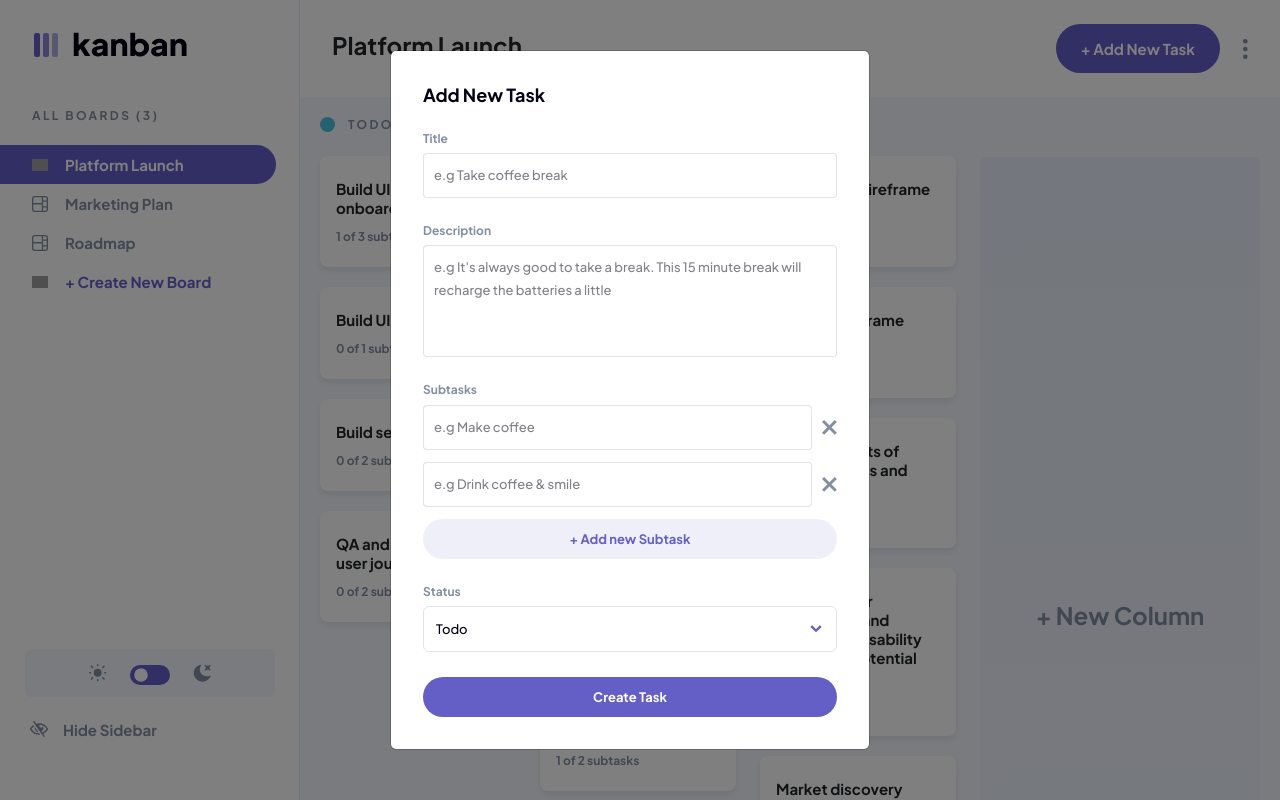
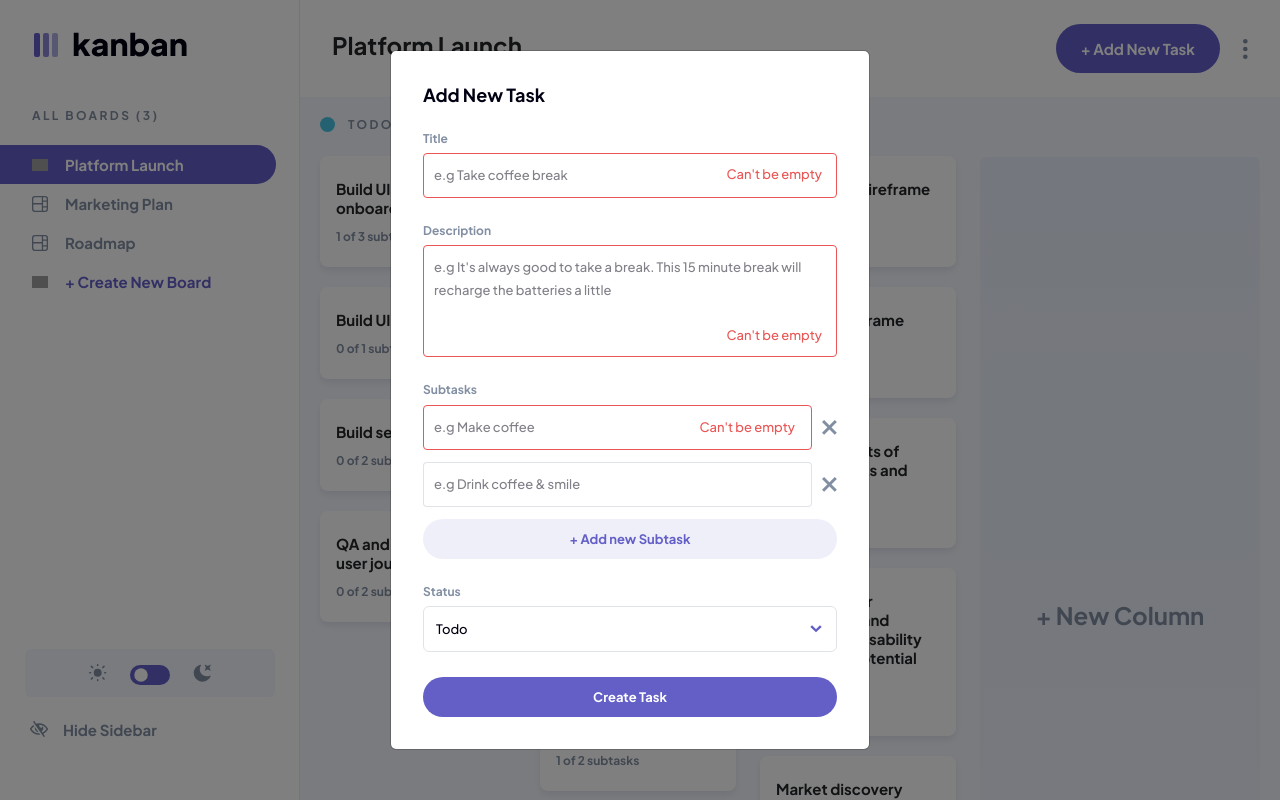
Before and after one commit to jownsu/kanban-task-management, a React (Vite) app: page / in a window 1280 px wide. Both pictures are taken after a click on the button "+ Add New Task". Shown: the top 800 px of the page. Built offline with nearby package versions, Linux system fonts and the light colour scheme; grey boxes are pictures that could not be loaded.

Commit message:
Added errors states on inputs

```diff
--- a/src/modals/add_board/add_board.modal.tsx
+++ b/src/modals/add_board/add_board.modal.tsx
@@ -1,4 +1,4 @@
-import { FC } from "react";
+import { FC, FormEvent } from "react";
 import { Modal } from "react-bootstrap";
 
 import "./add_board.modal.scss";
@@ -11,6 +11,10 @@ type AddBoardProps = {
 const AddBoardModal:FC<AddBoardProps> = (props) => {
     const { is_show, onHide } = props;
 
+    const handleSubmit = (event: FormEvent) => {
+        event.preventDefault();
+    }
+
     return (
         <Modal
             show={is_show}
@@ -19,16 +23,19 @@ const AddBoardModal:FC<AddBoardProps> = (props) => {
             id="add_board_modal"
         >
             <Modal.Body>
+                <form onSubmit={handleSubmit}>
                     <p className="title">Add New Board</p>
-                <div className="input_group">
+                    <div className="input_group error">
                         <label htmlFor="title">Name</label>
                         <input type="text" id="title" placeholder="e.g Web design"/>
+                        <p className="error_message">Can't be empty</p>
                     </div>
                     <div className="board_columns_container">
                         <p className="label">Columns</p>
-                    <div className="column_group">
+                        <div className="column_group error">
                             <input type="text" defaultValue="Todo" />
                             <button className="remove_btn" type="button"></button>
+                            <p className="error_message">Can't be empty</p>
                         </div>
                         <div className="column_group">
                             <input type="text" defaultValue="Doing" />
@@ -36,7 +43,8 @@ const AddBoardModal:FC<AddBoardProps> = (props) => {
                         </div>
                         <button id="add_column_btn" type="button">+ Add new Column</button>
                     </div>
-                <button type="button" id="create_board_btn">Create New Board</button>
+                    <button type="submit" id="create_board_btn">Create New Board</button>
+                </form>
             </Modal.Body>
         </Modal>
     );
--- a/src/modals/add_task/add_task.modal.scss
+++ b/src/modals/add_task/add_task.modal.scss
@@ -22,6 +22,7 @@
         flex-direction: column;
         gap: 7px;
         margin-bottom: 25px;
+        position: relative;
 
         label{
             color: $color_grey_3;
@@ -94,6 +95,28 @@
                 }
             }
         }
+
+        &.error{
+            input, textarea{
+                border: 1px solid $color_red;
+            }
+
+            .error_message{
+                color: $color_red;
+                font: 500 13px/23px $font_primary;
+                position: absolute;
+            }
+
+            input ~ .error_message{
+                right: 15px;
+                top: 32px;
+            }
+
+            textarea ~ .error_message{
+                bottom: 10px;
+                right: 15px;
+            }
+        }
     }
 
     .sub_tasks_container{
@@ -109,6 +132,7 @@
             display: flex;
             gap: 10px;
             margin-bottom: 12px;
+            position: relative;
             input{
                 border-radius: 4px;
                 border: 1px solid rgba(130, 143, 163, 0.25);
@@ -136,6 +160,19 @@
                 width: 15px;
                 &:hover{
                     background: url("/images/icon-cross-red.svg") center / contain no-repeat;
+                }
+            }
+
+            &.error{
+                input{
+                    border: 1px solid $color_red;
+                }
+
+                .error_message{
+                    color: $color_red;
+                    font: 500 13px/23px $font_primary;
+                    position: absolute;
+                    right: 42px;
                 }
             }
         }
--- a/src/modals/add_task/add_task.modal.tsx
+++ b/src/modals/add_task/add_task.modal.tsx
@@ -1,4 +1,4 @@
-import { FC, useState } from "react";
+import { FC, FormEvent, useState } from "react";
 import { Modal, Dropdown } from "react-bootstrap";
 
 import "./add_task.modal.scss";
@@ -26,6 +26,10 @@ const AddTaskModal:FC<AddTaskProps> = (props) => {
     ]);
     const [ selected_status, setSelectedStatus ] = useState(status_items[0]);
 
+    const handleSubmit = (event: FormEvent) => {
+        event.preventDefault();
+    }
+
     return (
         <Modal
             show={is_show}
@@ -34,20 +38,24 @@ const AddTaskModal:FC<AddTaskProps> = (props) => {
             id="new_task_modal"
         >
             <Modal.Body>
+                <form onSubmit={handleSubmit}>
                     <p className="title">Add New Task</p>
-                <div className="input_group">
+                    <div className="input_group error">
                         <label htmlFor="title">Title</label>
                         <input type="text" id="title" placeholder="e.g Take coffee break"/>
+                        <p className="error_message">Can't be empty</p>
                     </div>
-                <div className="input_group">
+                    <div className="input_group error">
                         <label htmlFor="description">Description</label>
                         <textarea name="description" id="description" placeholder="e.g It's always good to take a break. This 15 minute break will recharge the batteries a little"></textarea>
+                        <p className="error_message">Can't be empty</p>
                     </div>
                     <div className="sub_tasks_container">
                         <p className="label">Subtasks</p>
-                    <div className="sub_task">
+                        <div className="sub_task error">
                             <input type="text" placeholder="e.g Make coffee" />
                             <button className="remove_btn" type="button"></button>
+                            <div className="error_message">Can't be empty</div>
                         </div>
                         <div className="sub_task">
                             <input type="text" placeholder="e.g Drink coffee & smile" />
@@ -72,7 +80,8 @@ const AddTaskModal:FC<AddTaskProps> = (props) => {
                             </Dropdown.Menu>
                         </Dropdown>
                     </div>
-                <button type="button" id="create_task_btn">Create Task</button>
+                    <button type="submit" id="create_task_btn">Create Task</button>
+                </form>
             </Modal.Body>
         </Modal>
     );
--- a/src/modals/edit_board/edit_board.modal.tsx
+++ b/src/modals/edit_board/edit_board.modal.tsx
@@ -1,4 +1,4 @@
-import { FC } from "react";
+import { FC, FormEvent } from "react";
 import { Modal } from "react-bootstrap";
 
 import "./edit_board.modal.scss";
@@ -11,6 +11,10 @@ type EditBoardProps = {
 const EditBoardModal:FC<EditBoardProps> = (props) => {
     const { is_show, onHide } = props;
 
+    const handleSubmit = (event: FormEvent) => {
+        event.preventDefault();
+    }
+
     return (
         <Modal
             show={is_show}
@@ -19,16 +23,19 @@ const EditBoardModal:FC<EditBoardProps> = (props) => {
             id="edit_board_modal"
         >
             <Modal.Body>
+                <form onSubmit={handleSubmit}>
                     <p className="title">Edit Board</p>
-                <div className="input_group">
+                    <div className="input_group error">
                         <label htmlFor="title">Board Name</label>
                         <input type="text" id="title" placeholder="e.g Web design"/>
+                        <p className="error_message">Can't be empty</p>
                     </div>
                     <div className="board_columns_container">
                         <p className="label">Board Columns</p>
-                    <div className="column_group">
+                        <div className="column_group error">
                             <input type="text" defaultValue="Todo" />
                             <button className="remove_btn" type="button"></button>
+                            <p className="error_message">Can't be empty</p>
                         </div>
                         <div className="column_group">
                             <input type="text" defaultValue="Doing" />
@@ -40,7 +47,8 @@ const EditBoardModal:FC<EditBoardProps> = (props) => {
                         </div>
                         <button id="add_column_btn" type="button">+ Add new Column</button>
                     </div>
-                <button type="button" id="save_changes_btn">Save Changes</button>
+                    <button type="submit" id="save_changes_btn">Save Changes</button>
+                </form>
             </Modal.Body>
         </Modal>
     );
--- a/src/modals/edit_task/edit_task.modal.tsx
+++ b/src/modals/edit_task/edit_task.modal.tsx
@@ -1,4 +1,4 @@
-import { FC, useState } from "react";
+import { FC, FormEvent, useState } from "react";
 import { Modal, Dropdown } from "react-bootstrap";
 
 import "./edit_task.modal.scss";
@@ -26,6 +26,10 @@ const EditTaskModal:FC<EditTaskProps> = (props) => {
     ]);
     const [ selected_status, setSelectedStatus ] = useState(status_items[0]);
 
+    const handleSubmit = (event: FormEvent) => {
+        event.preventDefault();
+    }
+
     return (
         <Modal
             show={is_show}
@@ -34,20 +38,24 @@ const EditTaskModal:FC<EditTaskProps> = (props) => {
             id="edit_task_modal"
         >
             <Modal.Body>
+                <form onSubmit={handleSubmit}>
                     <p className="title">Edit Task</p>
-                <div className="input_group">
+                    <div className="input_group error">
                         <label htmlFor="title">Title</label>
                         <input type="text" id="title" placeholder="e.g Take coffee break"/>
+                        <p className="error_message">Can't be empty</p>
                     </div>
-                <div className="input_group">
+                    <div className="input_group error">
                         <label htmlFor="description">Description</label>
                         <textarea name="description" id="description" placeholder="e.g It's always good to take a break. This 15 minute break will recharge the batteries a little"></textarea>
+                        <p className="error_message">Can't be empty</p>
                     </div>
                     <div className="sub_tasks_container">
                         <p className="label">Subtasks</p>
-                    <div className="sub_task">
+                        <div className="sub_task error">
                             <input type="text" placeholder="e.g Make coffee" />
                             <button className="remove_btn" type="button"></button>
+                            <p className="error_message">Can't be empty</p>
                         </div>
                         <div className="sub_task">
                             <input type="text" placeholder="e.g Drink coffee & smile" />
@@ -71,7 +79,8 @@ const EditTaskModal:FC<EditTaskProps> = (props) => {
                             </Dropdown.Menu>
                         </Dropdown>
                     </div>
-                <button type="button" id="create_task_btn">Create Task</button>
+                    <button type="submit" id="create_task_btn">Create Task</button>
+                </form>
             </Modal.Body>
         </Modal>
     );
```
Also changed, not shown: src/modals/add_board/add_board.modal.scss (+45 -2 lines), src/modals/edit_board/edit_board.modal.scss (+29 -1 lines), src/modals/edit_task/edit_task.modal.scss (+36 -0 lines). Lines whose indentation alone changed are shown as unchanged.
